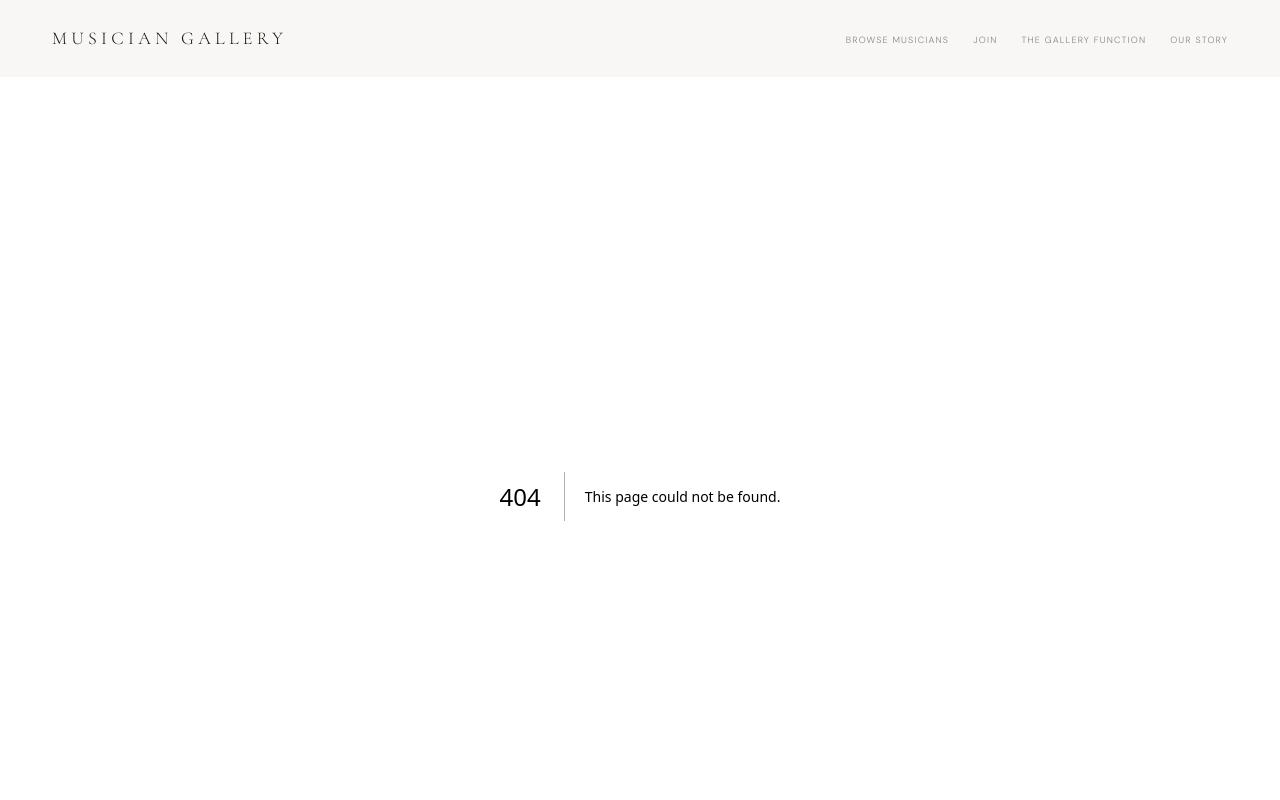
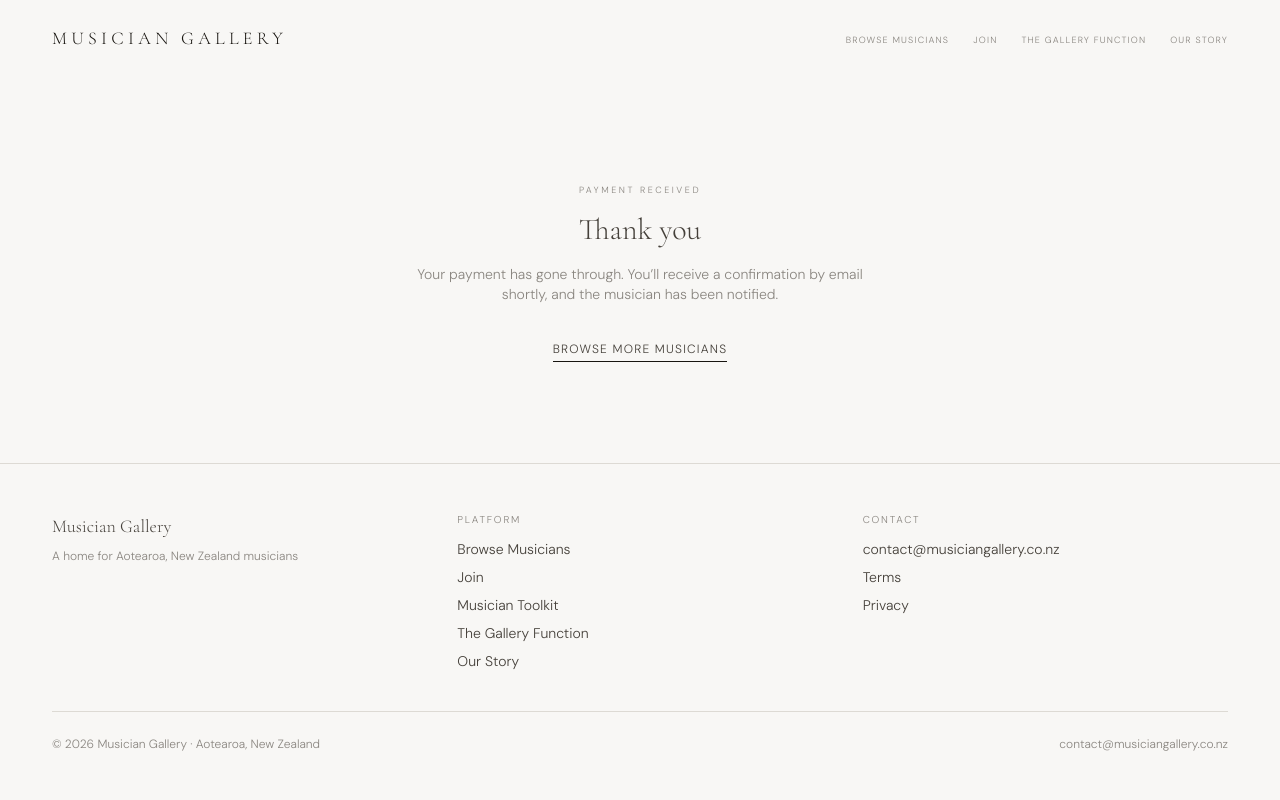
Before and after one commit to musiciangallery/Musician-Gallery, a Next.js app: page /pay/1/success in a window 1280 px wide. Before the commit this address had no page. Shown: the top 800 px of the page. Built offline with nearby package versions, Linux system fonts and the light colour scheme.

Commit message:
Create page.tsx

```diff
--- /dev/null
+++ b/src/app/pay/[id]/success/page.tsx
@@ -0,0 +1,21 @@
+import Link from "next/link";
+
+// A static thank-you page Stripe Checkout redirects to after a successful
+// payment. Deliberately doesn't check the booking's paid status here — that
+// gets marked by the Stripe webhook shortly after, possibly a few seconds
+// after this page loads, so this just confirms the payment was submitted.
+export default function PaymentSuccess() {
+  return (
+    <section className="max-w-lg mx-auto px-6 py-20 text-center">
+      <span className="eyebrow">Payment received</span>
+      <h1 className="font-serif text-3xl mt-3 mb-4">Thank you</h1>
+      <p className="text-sm text-mid mb-8">
+        Your payment has gone through. You&rsquo;ll receive a confirmation
+        by email shortly, and the musician has been notified.
+      </p>
+      <Link href="/gallery" className="text-xs tracking-[0.1em] uppercase border-b border-blk pb-1 hover:text-accent hover:border-accent">
+        Browse more musicians
+      </Link>
+    </section>
+  );
+}
```
